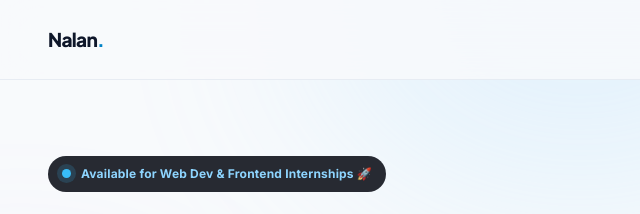
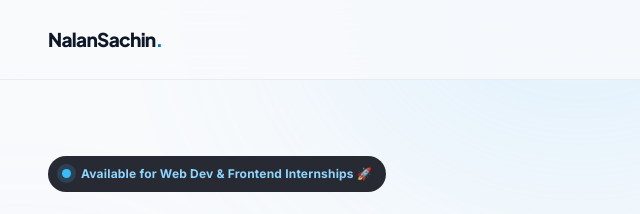
Before and after one commit to Nalansachin/Nalan-portfolio, a plain HTML site: page index.html in a window 1280 px wide. Shown: the top 214 px of the page, 0-640 px from the left. Drawn offline with Linux system fonts and the light colour scheme.

Commit message:
updated portfolio

```diff
--- a/index.html
+++ b/index.html
@@ -21,7 +21,7 @@
 <div class="ambient" aria-hidden="true"><span class="glow one"></span><span class="glow two"></span><span class="glow three"></span></div>
 <header class="topbar">
   <div class="wrap nav">
-    <a class="brand" href="#home" aria-label="Nalansachin home">Nalan<span>.</span></a>
+    <a class="brand" href="#home" aria-label="Nalansachin home">NalanSachin<span>.</span></a>
     <button class="menu-toggle" id="menuToggle" aria-expanded="false" aria-label="Toggle navigation">☰</button>
     <nav class="navlinks" id="navLinks" aria-label="Main navigation">
       <a href="#about">About</a><a href="#skills">Skills</a><a href="#projects">Projects</a><a href="#education">Education</a><a href="#services">Services</a><a class="nav-cta" href="#contact">Let's Talk ↗</a>
```
